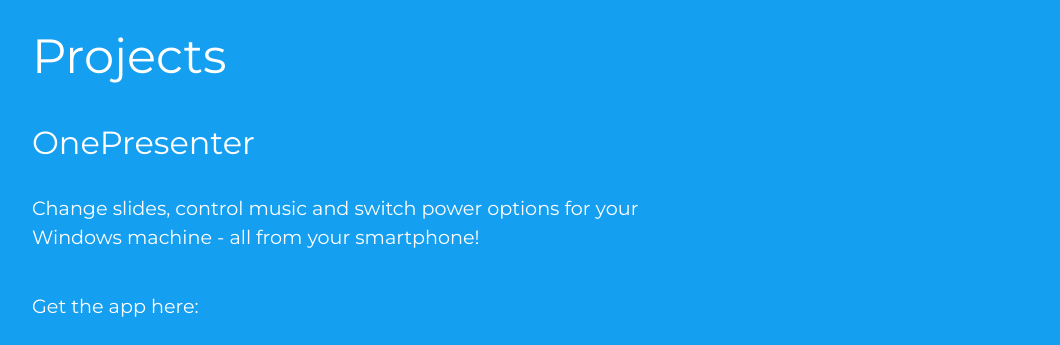
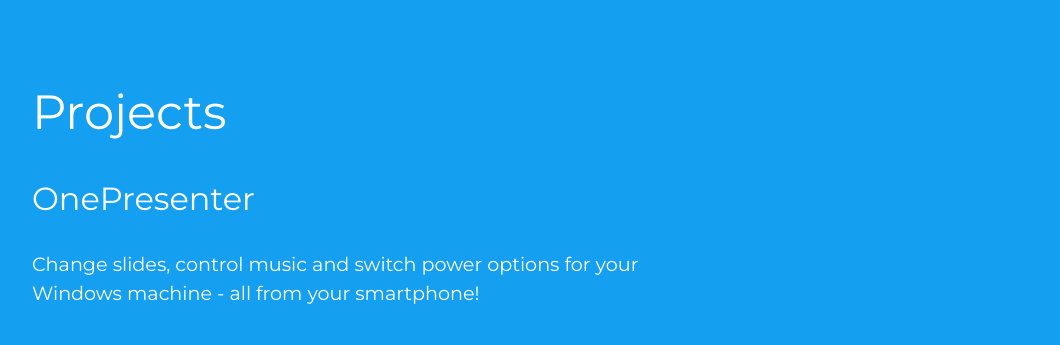
Before and after one commit to ayushashish/site, a plain HTML site: page index.html in a window 1280 px wide. Shown: the part 723-1068 px from the top of the page, without its empty margins (96-1156 px from the left). Drawn offline with nearby package versions, Linux system fonts and the light colour scheme.

Commit message:
Update styles.css

```diff
--- a/css/styles.css
+++ b/css/styles.css
@@ -43,6 +43,7 @@
     font-size: 3rem;
     font-weight: 500;
     line-height: 1.5;
+    padding-top: 1.75rem;
 }
 
 #about {
```
